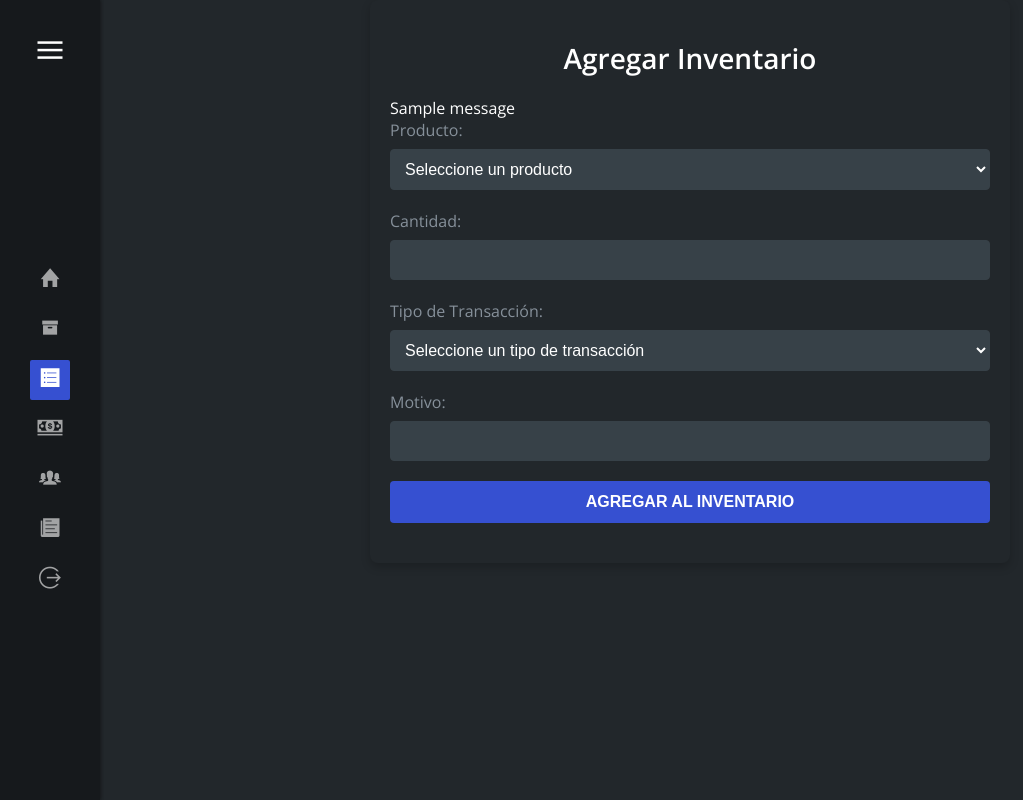
After one commit to juan1144/papeleria_proj, a Django app: page /inventory/add/ in a window 1280 px wide. The commit adds this page. Shown: the whole page, without its empty margins (0-1023 px from the left). Run offline with Django 5.2, Linux system fonts and the light colour scheme; tables that the repository leaves empty hold one stand-in row (values such as "Sample post"); one stand-in notice (Sample message) is shown; some libraries are stand-ins or nearby versions.

Commit message:
Funcionalidad completa de control de inventario con validaciones y mensajes visuales mejorados

```diff
--- a/papeleria_system/inventory/views.py
+++ b/papeleria_system/inventory/views.py
@@ -1,8 +1,8 @@
-from django.shortcuts import render
-from django.db.models import Q
+from django.shortcuts import render,redirect
 from django.core.paginator import Paginator
 from .models import Inventario
 from products.models import Producto
+from django.contrib import messages
 
 def view_inventory(request):
     inventarios = Inventario.objects.all()
@@ -45,5 +45,54 @@ def view_inventory(request):
 
 
 def add_inventory(request):
-    # Lógica para agregar al inventario
-    return render(request, 'inventory/add_inventory.html')
+    productos = Producto.objects.all()
+
+    if request.method == 'POST':
+        producto_id = request.POST.get('producto')
+        cambio = request.POST.get('cambio')
+        tipo_cambio = request.POST.get('tipo_cambio')
+        motivo = request.POST.get('motivo')
+
+        if not producto_id or not cambio or not tipo_cambio:
+            messages.error(request, "Todos los campos son obligatorios.")
+            return render(request, 'inventory/add_inventory.html', {'productos': productos, 'producto_id': producto_id, 'cambio': cambio, 'tipo_cambio': tipo_cambio, 'motivo': motivo})
+
+        try:
+            producto = Producto.objects.get(id=producto_id)
+        except Producto.DoesNotExist:
+            messages.error(request, "El producto seleccionado no existe.")
+            return redirect('add_inventory')
+
+        cambio = int(cambio)
+
+        # Validar y ajustar el stock
+        if tipo_cambio == 'entrada':
+            producto.stock += cambio
+            producto.save()
+        elif tipo_cambio == 'salida':
+            if producto.stock >= cambio:
+                producto.stock -= cambio
+                producto.save()
+            else:
+                messages.error(request, f"No hay suficiente stock para realizar la salida. Stock actual: {producto.stock}.")
+                return render(request, 'inventory/add_inventory.html', {'productos': productos, 'producto_id': producto_id, 'cambio': cambio, 'tipo_cambio': tipo_cambio, 'motivo': motivo})
+
+        # Registrar el movimiento en la tabla de inventarios
+        Inventario.objects.create(
+            producto=producto,
+            cambio=cambio,
+            tipo_cambio=tipo_cambio,
+            motivo=motivo,
+            usuario=request.user
+        )
+
+        messages.success(request, "Inventario actualizado correctamente.")
+        return redirect('view_inventory')
+
+    full_name = f"{request.user.nombre} {request.user.apellido}" if request.user.is_authenticated else ""
+
+    context = {
+        'productos': productos,
+        'full_name': full_name,
+    }
+    return render(request, 'inventory/add_inventory.html', context)
--- /dev/null
+++ b/papeleria_system/static/css/add_inventory.css
@@ -0,0 +1,92 @@
+.inventory-container {
+    padding: 20px;
+    background-color: var(--background-primary);
+    color: var(--text-primary);
+    border-radius: 8px;
+    max-width: 600px;
+    margin: 0 auto;
+    box-shadow: 0 4px 10px rgba(0, 0, 0, 0.2);
+}
+
+.inventory-container h1 {
+    font-size: 28px;
+    margin-bottom: 20px;
+    color: var(--text-primary);
+    text-align: center;
+    font-weight: 600;
+}
+
+.form-group {
+    margin-bottom: 20px;
+}
+
+.form-group label {
+    display: block;
+    margin-bottom: 8px;
+    color: var(--text-secondary);
+    font-weight: 500;
+}
+
+.form-group input, .form-group select {
+    width: 100%;
+    padding: 10px;
+    border: 1px solid var(--background-secondary);
+    background-color: var(--background-secondary);
+    color: var(--text-primary);
+    border-radius: 4px;
+    font-size: 16px;
+    box-sizing: border-box;
+    transition: border-color 0.3s ease;
+}
+
+.form-group input:focus, .form-group select:focus {
+    border-color: var(--accent-primary);
+    outline: none;
+}
+
+.submit-button {
+    width: 100%;
+    padding: 12px 0;
+    background-color: var(--accent-primary);
+    color: var(--text-primary);
+    border: none;
+    border-radius: 4px;
+    cursor: pointer;
+    font-size: 16px;
+    font-weight: 600;
+    text-transform: uppercase;
+    transition: background-color 0.3s ease;
+}
+
+.submit-button:hover {
+    background-color: darken(var(--accent-primary), 10%);
+}
+
+/* Estilos para select2 */
+.select2-container--default .select2-selection--single {
+    background-color: var(--background-secondary);
+    border: 1px solid var(--background-secondary);
+    border-radius: 4px;
+    color: var(--text-primary);
+    height: 46px;
+    padding: 10px;
+}
+
+.select2-container--default .select2-selection--single .select2-selection__arrow {
+    height: 46px;
+}
+
+.select2-container--default .select2-selection--single .select2-selection__rendered {
+    color: var(--text-primary);
+    font-size: 16px;
+}
+
+.select2-container--default .select2-results__option--highlighted[aria-selected] {
+    background-color: var(--accent-primary);
+    color: var(--text-primary);
+}
+
+/* Oculta el contenedor extra si está visible */
+.select2-container--default {
+    display: none !important;
+}
--- a/papeleria_system/templates/base/base.html
+++ b/papeleria_system/templates/base/base.html
@@ -3,16 +3,11 @@
 <!DOCTYPE html>
 <html lang="en">
   <head>
-    <meta charset="UTF-8" />
-    <meta name="viewport" content="width=device-width, initial-scale=1.0" />
-    <title>{% block title %}Home{% endblock %}</title>
-    <link
-      rel="stylesheet"
-      href="https://cdnjs.cloudflare.com/ajax/libs/ionicons/2.0.1/css/ionicons.min.css"
-    />
-    <link rel="stylesheet" href="{% static 'css/home.css' %}" />
-    <link rel="stylesheet" href="{% static 'css/inventory.css' %}">
-    {% block extra_head %}{% endblock %}
+    <meta charset="UTF-8">
+    <meta name="viewport" content="width=device-width, initial-scale=1.0">
+    <title>{% block title %}Default Title{% endblock %}</title>
+    <link rel="stylesheet" href="https://cdnjs.cloudflare.com/ajax/libs/ionicons/2.0.1/css/ionicons.min.css">
+    <link rel="stylesheet" href="{% static 'css/home.css' %}">
   </head>
   <body>
     <div class="container">
@@ -64,9 +59,9 @@
           <div class="controls">
             <form method="POST" action="{% url 'logout' %}">
               {% csrf_token %}
-              <button type="submit" class="button">Logout</button>
+              <button type="submit" class="button">Cerrar Sesión</button>
             </form>
-            <a data-dialog-action="cancel" href="#" class="button">Cancel</a>
+            <a data-dialog-action="cancel" href="#" class="button">Cancelar</a>
           </div>
         </div>
       </div>
--- /dev/null
+++ b/papeleria_system/templates/inventory/add_inventory.html
@@ -0,0 +1,73 @@
+{% extends 'base/base.html' %}
+{% load static %}
+
+{% block title %}Agregar Inventario{% endblock %}
+
+{% block content %}
+<link rel="stylesheet" href="{% static 'css/add_inventory.css' %}">
+
+<div class="inventory-container">
+    <h1>Agregar Inventario</h1>
+
+    <!-- Mostrar mensajes de error o éxito -->
+    {% if messages %}
+    <div class="messages">
+        {% for message in messages %}
+        <div class="alert alert-{{ message.tags }}">{{ message }}</div>
+        {% endfor %}
+    </div>
+    {% endif %}
+
+    <form method="post">
+        {% csrf_token %}
+        <div class="form-group">
+            <label for="producto">Producto:</label>
+            <select name="producto" id="producto" class="select2">
+                <option value="">Seleccione un producto</option>
+                {% for producto in productos %}
+                <option value="{{ producto.id }}" {% if producto.id == producto_id %}selected{% endif %}>
+                    {{ producto.nombre }}
+                </option>
+                {% endfor %}
+            </select>
+        </div>
+
+        <div class="form-group">
+            <label for="cambio">Cantidad:</label>
+            <input type="number" name="cambio" id="cambio" value="{{ cambio }}" required>
+        </div>
+
+        <div class="form-group">
+            <label for="tipo_cambio">Tipo de Transacción:</label>
+            <select name="tipo_cambio" id="tipo_cambio" required>
+                <option value="">Seleccione un tipo de transacción</option>
+                <option value="entrada" {% if tipo_cambio == 'entrada' %}selected{% endif %}>Entrada</option>
+                <option value="salida" {% if tipo_cambio == 'salida' %}selected{% endif %}>Salida</option>
+            </select>
+        </div>
+
+        <div class="form-group">
+            <label for="motivo">Motivo:</label>
+            <input type="text" name="motivo" id="motivo" value="{{ motivo }}">
+        </div>
+
+        <div class="form-group">
+            <button type="submit" class="submit-button">Agregar al Inventario</button>
+        </div>
+    </form>
+</div>
+{% endblock %}
+
+{% block extra_js %}
+<script src="https://cdn.jsdelivr.net/npm/select2@4.1.0-rc.0/dist/js/select2.min.js"></script>
+<script>
+    $(document).ready(function() {
+        // Asegúrate de que Select2 se inicialice correctamente en el elemento
+        $('#producto').select2({
+            placeholder: 'Seleccione un producto',
+            allowClear: true,
+            width: '100%'  // Asegura que Select2 ocupe todo el ancho del contenedor
+        });
+    });
+</script>
+{% endblock %}
--- a/papeleria_system/templates/inventory/view_inventory.html
+++ b/papeleria_system/templates/inventory/view_inventory.html
@@ -1,10 +1,11 @@
 {% extends 'base/base.html' %}
+{% load static %}
 
 {% block title %}Ver Inventario{% endblock %}
 
+{% block content %}
+    <link rel="stylesheet" href="{% static 'css/inventory.css' %}">
 
-
-{% block content %}
     <div class="inventory-container">
         <h1>Ver Inventario</h1>
 
```
Also changed, not shown: papeleria_system/templates/home.html (+6 -5 lines). Lines whose indentation alone changed are shown as unchanged.
